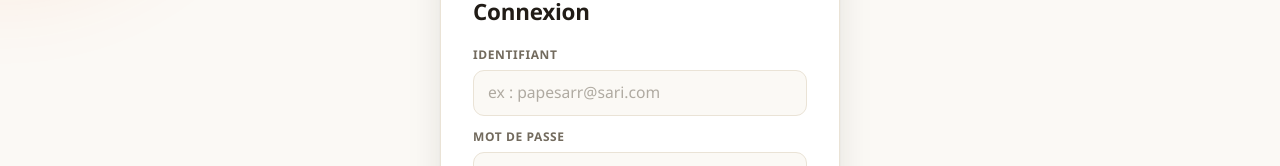
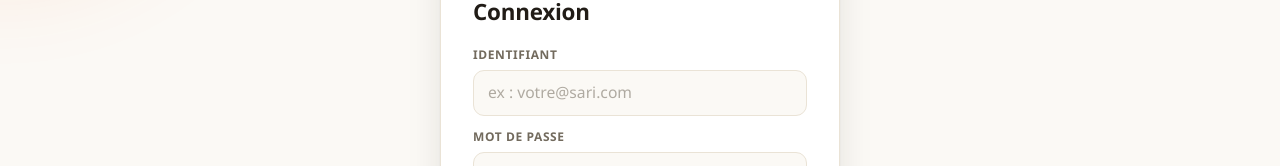
Before and after one commit to Abdou-Diallo-Dev/sari-food-app, a Next.js app: page /login in a window 1280 px wide. Shown: the part 315-481 px from the top of the page. Built offline with nearby package versions, Linux system fonts and the light colour scheme.

Commit message:
Utilise un exemple générique (votre@sari.com) plutôt qu'un nom réel
Ex : papesarr@sari.com pointait vers un compte existant, ce qui prêtait à confusion comme placeholder générique.

Co-Authored-By: Claude Sonnet 5 <noreply@anthropic.com>

```diff
--- a/app/(app)/admin/utilisateurs/actions.ts
+++ b/app/(app)/admin/utilisateurs/actions.ts
@@ -76,7 +76,7 @@ export async function createUtilisateur(formData: FormData): Promise<void> {
     }
     if (!/^[a-z0-9._-]+@sari\.com$/.test(identifiant)) {
       throw new Error(
-        "L'identifiant doit être au format nom@sari.com (lettres, chiffres, points, tirets ou underscores avant @sari.com). Ex : papesarr@sari.com",
+        "L'identifiant doit être au format nom@sari.com (lettres, chiffres, points, tirets ou underscores avant @sari.com). Ex : votre@sari.com",
       );
     }
 
--- a/app/(app)/admin/utilisateurs/page.tsx
+++ b/app/(app)/admin/utilisateurs/page.tsx
@@ -132,7 +132,7 @@ export default async function UtilisateursPage({
             type="text"
             name="identifiant"
             required
-            placeholder="Identifiant (ex : papesarr@sari.com)"
+            placeholder="Identifiant (ex : votre@sari.com)"
             className="rounded-[9px] border border-line bg-paper px-2.5 py-1.5 text-sm text-ink placeholder:text-ink-soft placeholder:opacity-60"
           />
           <input
--- a/app/login/page.tsx
+++ b/app/login/page.tsx
@@ -87,7 +87,7 @@ export default function LoginPage() {
               required
               value={identifiant}
               onChange={(e) => setIdentifiant(e.target.value)}
-              placeholder="ex : papesarr@sari.com"
+              placeholder="ex : votre@sari.com"
               autoComplete="username"
               className="rounded-[11px] border border-line bg-paper px-3.5 py-2.5 text-[.98rem] font-medium normal-case tracking-normal text-ink placeholder:text-ink-soft placeholder:opacity-55 focus:border-orange focus:outline focus:outline-2 focus:outline-orange"
             />
```
